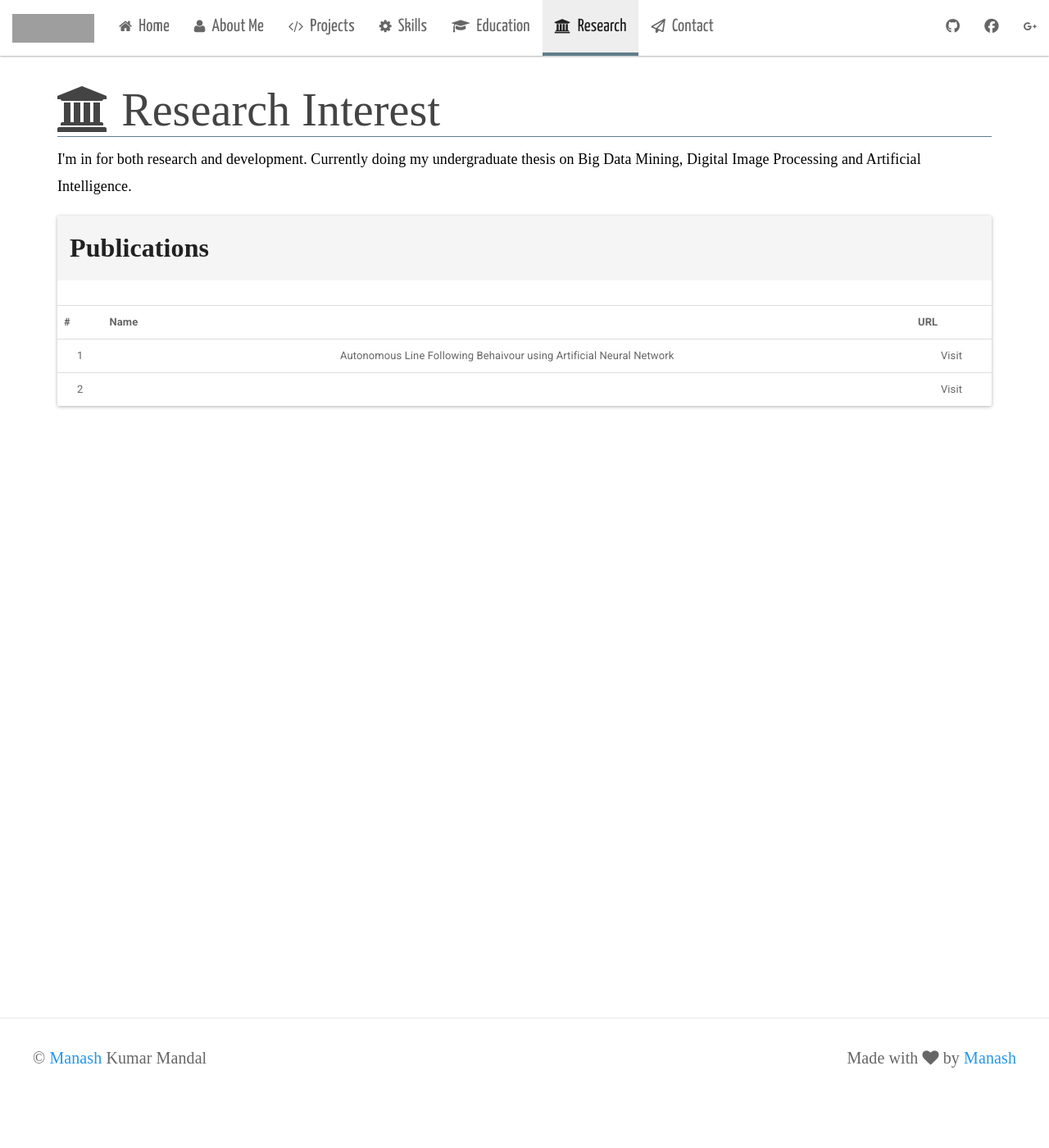
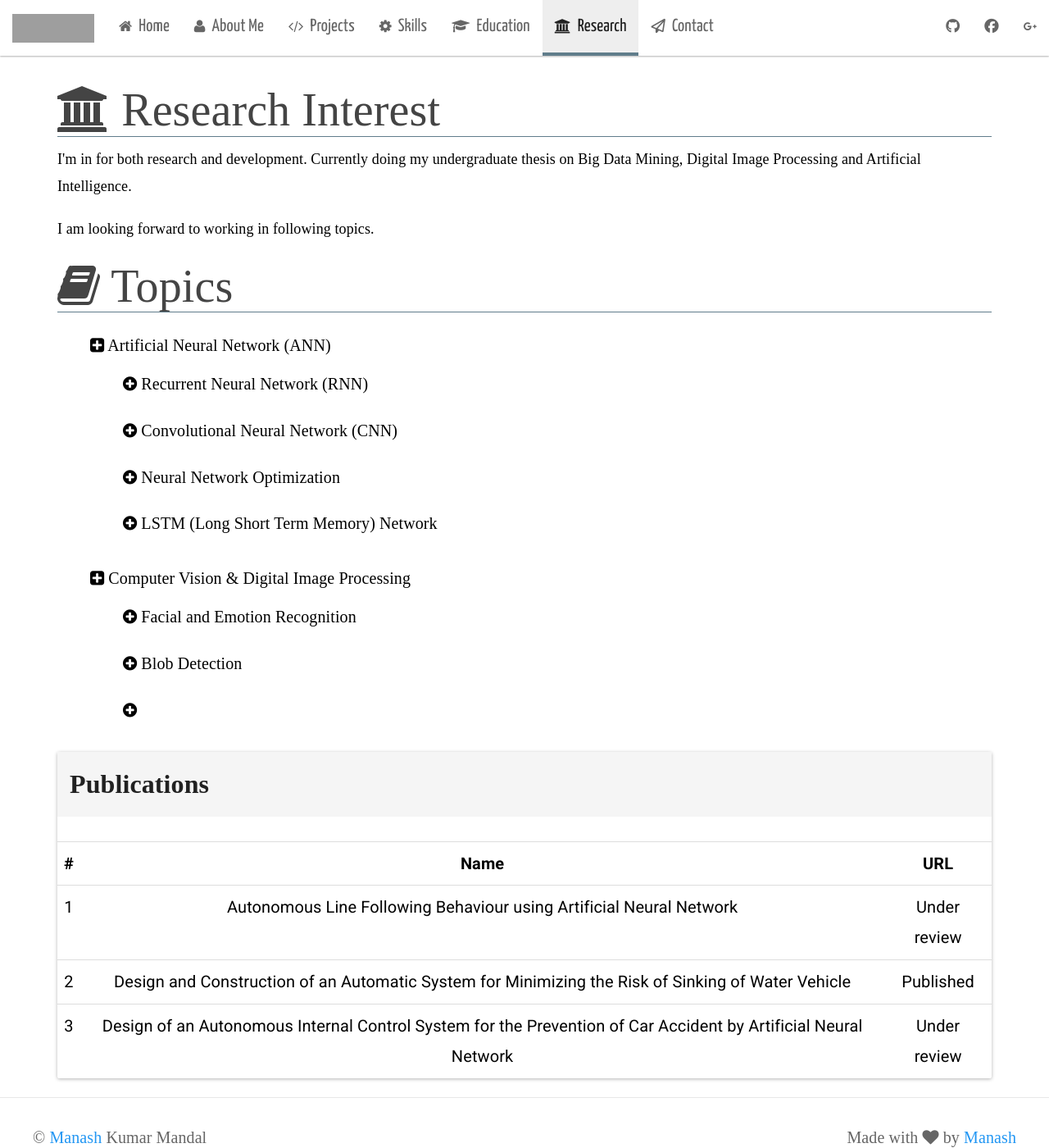
Before and after one commit to manashmandal/manash.me, a Jekyll site: the page built from research.html, in a window 1280 px wide and 1400 px high. Shown: the whole window at 82% size. Built offline with Jekyll 4.4.1, drawn with Linux system fonts in a browser that asks for light colours; nearby versions of some CDN libraries; some web fonts are replaced; grey boxes are pictures that could not be loaded.

Commit message:
added new topics

```diff
--- a/css/me.css
+++ b/css/me.css
@@ -240,3 +240,17 @@ About Me page
     font-size: large;
     color: black;
 }
+
+.table td, th {
+    text-align: center;
+    font-size: 20px;
+    color: #000;
+}
+
+.non_ordered_list > li {
+    list-style: none;
+    font-family: 'Roboto Slab', Serif;
+    padding: 10px;
+    font-size: 20px;
+    color: black;
+}
--- a/research.html
+++ b/research.html
@@ -9,6 +9,30 @@ permalink: /research
     <p id="_paragraph">I'm in for both research and development. Currently doing my undergraduate thesis on Big Data Mining, Digital Image Processing and Artificial Intelligence.
     </p>
 
+    <p id="_paragraph">I am looking forward to working in following topics.</p>
+
+
+
+    <h1 id="big_title_underline"><span class="fa fa-book"></span> Topics </h1>
+
+    <ul class="non_ordered_list">
+        <li><span class="fa fa-plus-square"></span>   Artificial Neural Network (ANN)
+            <ul class="non_ordered_list">
+                <li><span class="fa fa-plus-circle"></span>  Recurrent Neural Network (RNN)</li>
+                <li><span class="fa fa-plus-circle"></span>  Convolutional Neural Network (CNN)</li>
+                <li><span class="fa fa-plus-circle"></span>  Neural Network Optimization</li>
+                <li><span class="fa fa-plus-circle"></span>  LSTM (Long Short Term Memory) Network</li>
+            </ul>
+        </li>
+        <li><span class="fa fa-plus-square"></span> Computer Vision & Digital Image Processing
+            <ul class="non_ordered_list">
+                <li><span class="fa fa-plus-circle"></span> Facial and Emotion Recognition</li>
+                <li><span class="fa fa-plus-circle"></span> Blob Detection</li>
+                <li><span class="fa fa-plus-circle"></span> </li>
+            </ul>
+        </li>
+    </ul>
+
 
     <div class="panel panel-default">
         <!-- Default panel contents -->
@@ -16,7 +40,7 @@ permalink: /research
         <div class="panel-body">
         </div>
         <!-- Table -->
-        <table class="table" id="research_table">
+        <table class="table">
             <tr>
                 <th>#</th>
                 <th>Name</th>
@@ -25,14 +49,20 @@ permalink: /research
 
             <tr>
                 <td>1</td>
-                <td>Autonomous Line Following Behaivour using Artificial Neural Network</td>
-                <td>Visit</td>
+                <td>Autonomous Line Following Behaviour using Artificial Neural Network</td>
+                <td>Under review</td>
             </tr>
 
             <tr>
                 <td>2</td>
-                <td></td>
-                <td>Visit</td>
+                <td>Design and Construction of an Automatic System for Minimizing the Risk of Sinking of Water Vehicle</td>
+                <td>Published</td>
+            </tr>
+
+            <tr>
+                <td>3</td>
+                <td>Design of an Autonomous Internal Control System for the Prevention of Car Accident by Artificial Neural Network</td>
+                <td>Under review</td>
             </tr>
         </table>
 
```
